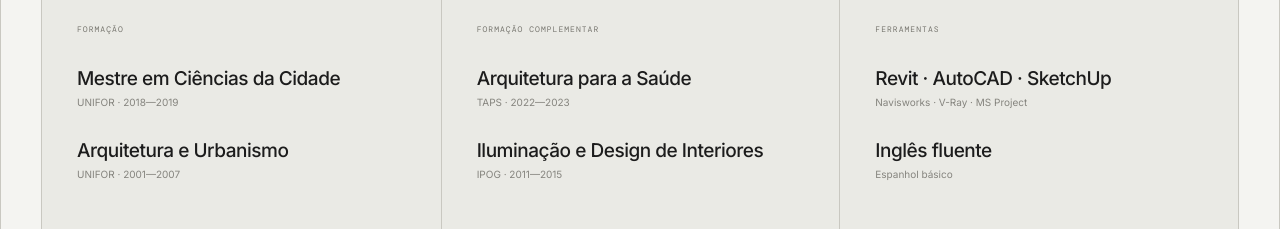
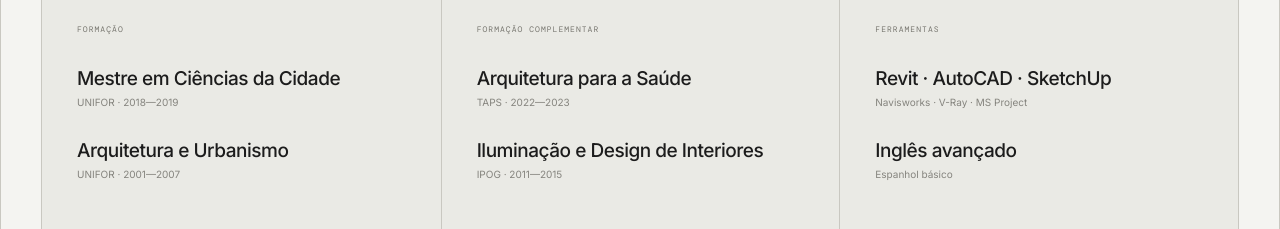
Before and after one commit to lius/juliana-portfolio, a React (Vite) app: page / in a window 1280 px wide. Shown: the part 4780-5009 px from the top of the page. Built offline with nearby package versions, Linux system fonts and the light colour scheme; a web font is replaced by a local one.

Commit message:
fix: ajusta o nível de inglês para avançado
Co-authored-by: Cursor <cursoragent@cursor.com>

```diff
--- a/public/curriculo/index.html
+++ b/public/curriculo/index.html
@@ -648,7 +648,7 @@
           </div>
           <div>
             <h3>Idiomas</h3>
-            <p>Inglês fluente<br />Espanhol básico</p>
+            <p>Inglês avançado<br />Espanhol básico</p>
           </div>
         </div>
       </section>
--- a/src/App.tsx
+++ b/src/App.tsx
@@ -302,7 +302,7 @@ function App() {
             <span>Ferramentas</span>
             <h3>Revit · AutoCAD · SketchUp</h3>
             <p>Navisworks · V-Ray · MS Project</p>
-            <h3>Inglês fluente</h3>
+            <h3>Inglês avançado</h3>
             <p>Espanhol básico</p>
           </article>
         </div>
```
Also changed, not shown: 1 other file (tests, documents, lock files or other folders).
